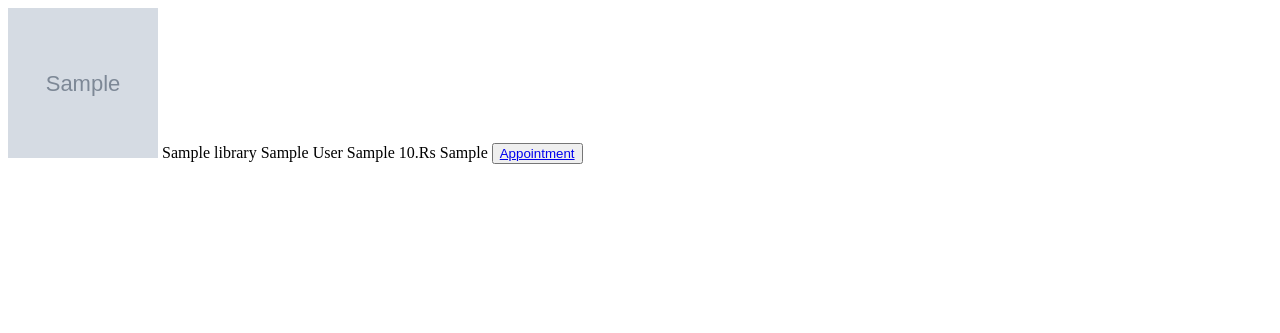
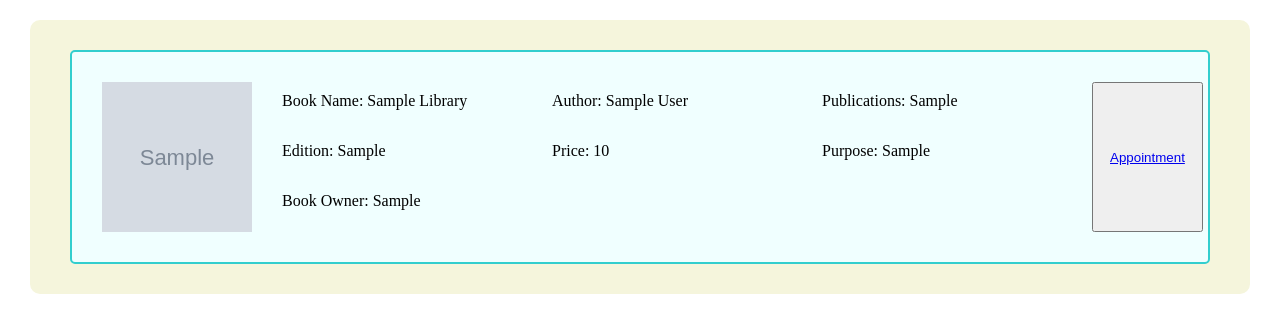
Before and after one commit to adi-1806/BookMart, a Django app: template Book/templates/Book/UserLibBooks.html in a window 1280 px wide. Shown: the top 333 px of the page. Run offline with Django 3.2, Linux system fonts and the light colour scheme; the template is opened without the code that fills it: values that come from a table or form of the project are taken from there, others are empty; tables that the repository leaves empty hold one stand-in row (values such as "Sample post"); grey boxes marked "Sample" are stand-in pictures.

Commit message:
Css added for all book display pages

```diff
--- a/Book/templates/Book/UserLibBooks.html
+++ b/Book/templates/Book/UserLibBooks.html
@@ -1,22 +1,46 @@
-<body>
+{% include "includes/bookstemplate.html" %}
 
+{% load static %}
+
+{% block page_title %}
+
+{% endblock %}
+
+
+{% block content %}
+<div class="container-1">
     <form action="" method="POST">
         {% csrf_token %}
-        {% for books in books %}
-        {% if books.image %}
-        <img src="{{books.image.url}}" width="150px" height="150px">
-        {% endif %}
-            {{books.name}}
-            {{books.author}}
-            {{books.publications}}
-            {{books.price}}.Rs
-            {{books.purpose}}
+        <div class="box">
+            {% for books in books %}
+                <div class="book">
+                    {% if books.image %}
+                    <img src="{{books.image.url}}" width="150px" height="150px">
+                    {% endif %}
+                    <div class="text">
+                        <p>
+                        Book Name:
+                        {{books.name | title}}
+                        <p>Author:
+                        {{books.author | title}}</p>
+                        <p>Publications:
+                        {{books.publications | title}}</p>
+                        <p>Edition:
+                        {{books.edition | title}}</p>
+                        <p>Price:
+                        {{books.price | title}}</p>
+                        <p> Purpose:
+                        {{books.purpose | title}}</p>
+                        <p> Book Owner:
+                        {{books.book_owner | title}}</p>
+                    </div>
             <button><a href="{% url 'libraryappointment' books.id %}">
                 Appointment
             </a></button>
-            <br>
-            <br>
-        {% endfor %}
-
-    </form>
-</body>
+        </p>
+    </div>
+{% endfor%}
+</div>
+</form>
+</div>
+{% endblock %}
```
Also changed, not shown: Book/templates/Book/UserRentUser.html (+41 -16 lines).
